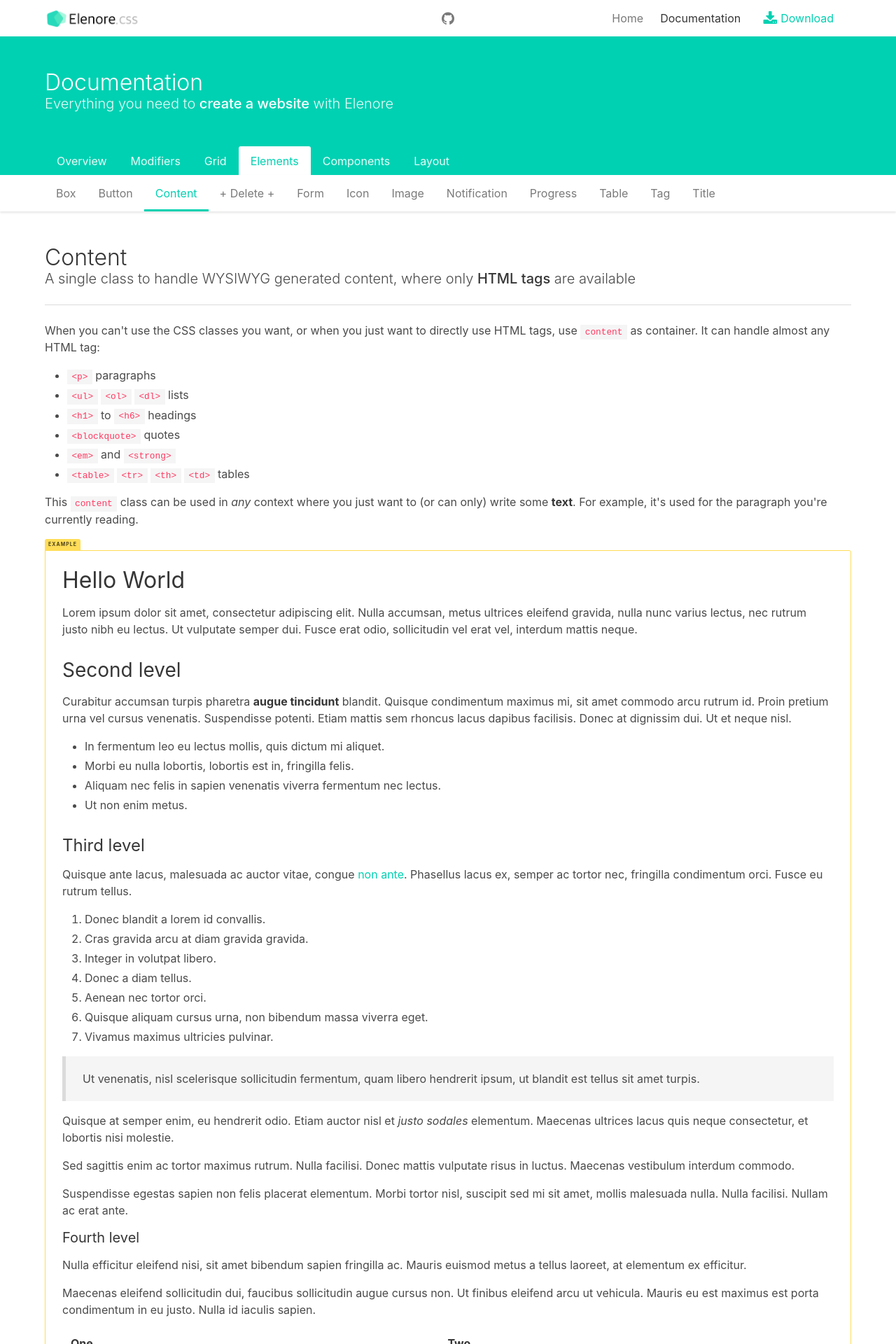
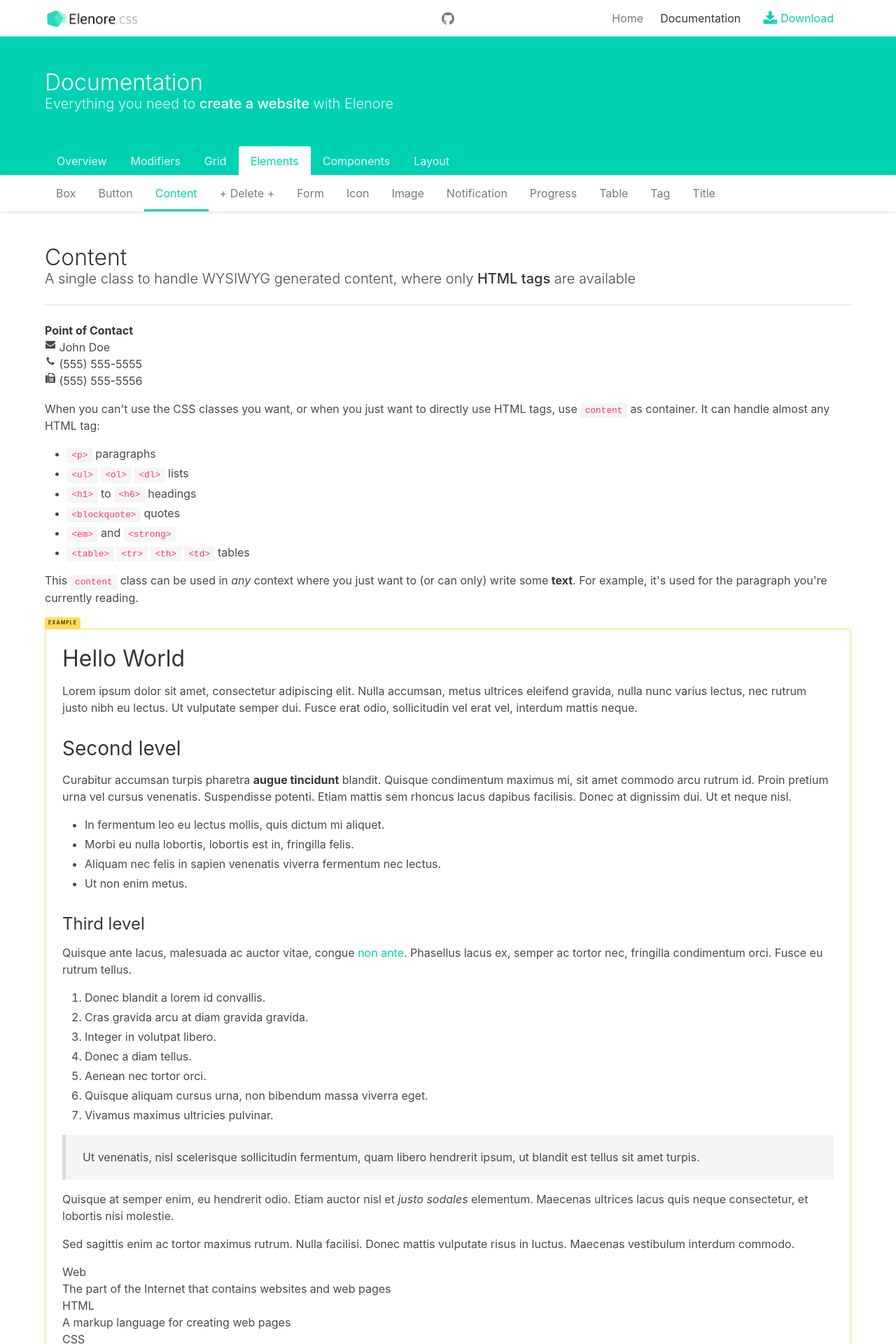
Before and after one commit to YellowDi/Elenore, a Jekyll site: the page built from docs/documentation/elements/content.html, in a window 1280 px wide. Shown: the top 1920 px of the page at 70% size. Built offline with Jekyll 4.4.1, drawn with Linux system fonts in a browser that asks for light colours; some of the changed text lies outside the part shown.

Commit message:
Fix icons not aligning with text

```diff
--- a/docs/documentation/elements/content.html
+++ b/docs/documentation/elements/content.html
@@ -16,6 +16,14 @@
     <hr>
 
     <div class="content">
+    <p>
+    <strong class="is-block">Point of Contact</strong>
+    <span class="icon is-small"><i class="fa fa-envelope"></i></span> John Doe
+    <br>
+    <span class="icon is-small"><i class="fa fa-phone"></i></span> (555) 555-5555
+    <br>
+    <span class="icon is-small"><i class="fa fa-fax"></i></span> (555) 555-5556
+</p>
       <p>When you can't use the CSS classes you want, or when you just want to directly use HTML tags, use <code>content</code> as container. It can handle almost any HTML tag:</p>
       <ul>
         <li><code>&lt;p&gt;</code> paragraphs</li>
@@ -54,9 +62,26 @@
   <blockquote>Ut venenatis, nisl scelerisque sollicitudin fermentum, quam libero hendrerit ipsum, ut blandit est tellus sit amet turpis.</blockquote>
   <p>Quisque at semper enim, eu hendrerit odio. Etiam auctor nisl et <em>justo sodales</em> elementum. Maecenas ultrices lacus quis neque consectetur, et lobortis nisi molestie.</p>
   <p>Sed sagittis enim ac tortor maximus rutrum. Nulla facilisi. Donec mattis vulputate risus in luctus. Maecenas vestibulum interdum commodo.</p>
+  <dl>
+    <dt>Web</dt>
+    <dd>The part of the Internet that contains websites and web pages</dd>
+    <dt>HTML</dt>
+    <dd>A markup language for creating web pages</dd>
+    <dt>CSS</dt>
+    <dd>A technology to make HTML look better</dd>
+  </dl>
   <p>Suspendisse egestas sapien non felis placerat elementum. Morbi tortor nisl, suscipit sed mi sit amet, mollis malesuada nulla. Nulla facilisi. Nullam ac erat ante.</p>
   <h4>Fourth level</h4>
   <p>Nulla efficitur eleifend nisi, sit amet bibendum sapien fringilla ac. Mauris euismod metus a tellus laoreet, at elementum ex efficitur.</p>
+  <pre>&lt;!DOCTYPE html&gt;
+&lt;html&gt;
+  &lt;head&gt;
+    &lt;title&gt;Hello World&lt;/title&gt;
+  &lt;/head&gt;
+  &lt;body&gt;
+    &lt;p&gt;Lorem ipsum dolor sit amet, consectetur adipiscing elit. Donec viverra nec nulla vitae mollis.&lt;/p&gt;
+  &lt;/body&gt;
+&lt;/html&gt;</pre>
   <p>Maecenas eleifend sollicitudin dui, faucibus sollicitudin augue cursus non. Ut finibus eleifend arcu ut vehicula. Mauris eu est maximus est porta condimentum in eu justo. Nulla id iaculis sapien.</p>
   <table>
     <thead>
--- a/sass/elements/icon.sass
+++ b/sass/elements/icon.sass
@@ -3,7 +3,6 @@
   display: inline-flex
   justify-content: center
   height: 1.5rem
-  vertical-align: top
   width: 1.5rem
   .fa
     font-size: 21px
```
